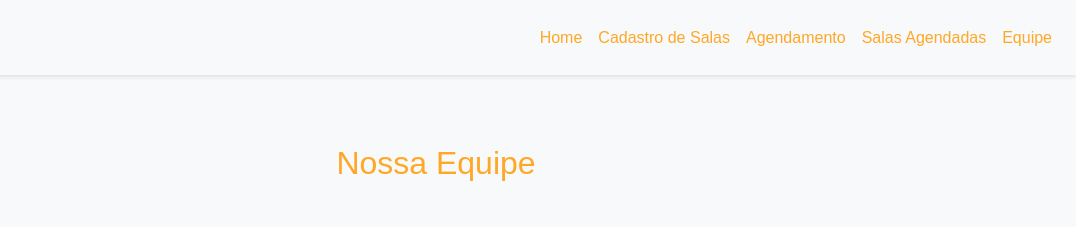
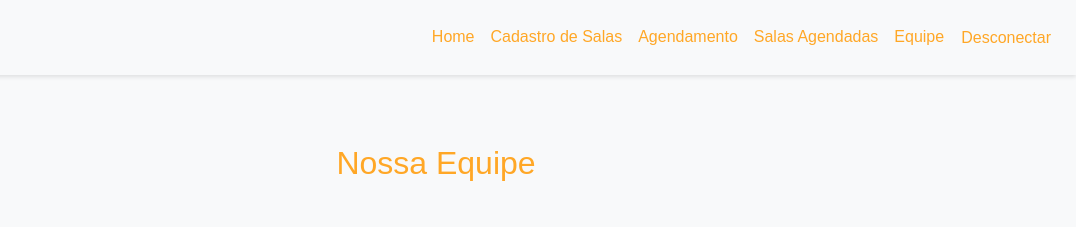
Before and after one commit to vinisaraiva/maratonatech, a plain HTML site: page equipe.html in a window 1280 px wide. Shown: the top 227 px of the page, 204-1280 px from the left. Drawn offline with nearby package versions, Linux system fonts and the light colour scheme.

Commit message:
Update navbar.html

```diff
--- a/navbar.html
+++ b/navbar.html
@@ -21,6 +21,9 @@
                 <li class="nav-item">
                     <a class="nav-link" href="equipe.html">Equipe</a>
                 </li>
+                 <li class="nav-item">
+                    <button class="btn btn-link nav-link" id="logoutBtn">Desconectar</button>
+                </li>
             </ul>
         </div>
     </nav>
```
